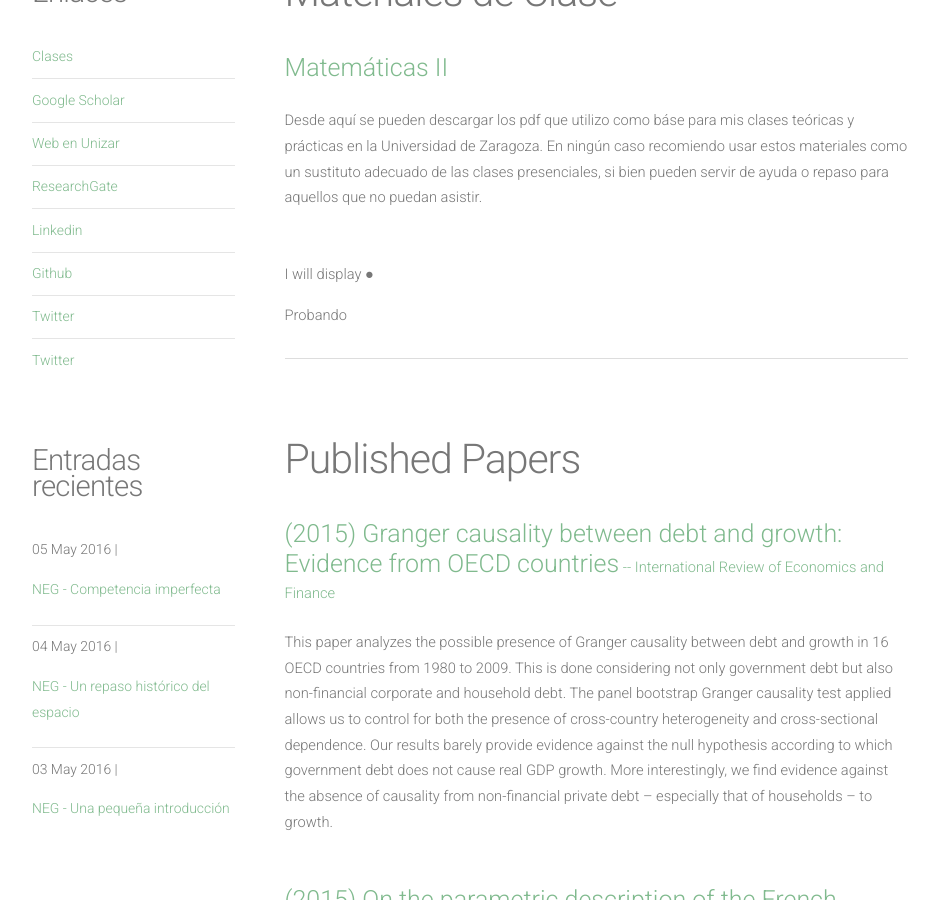
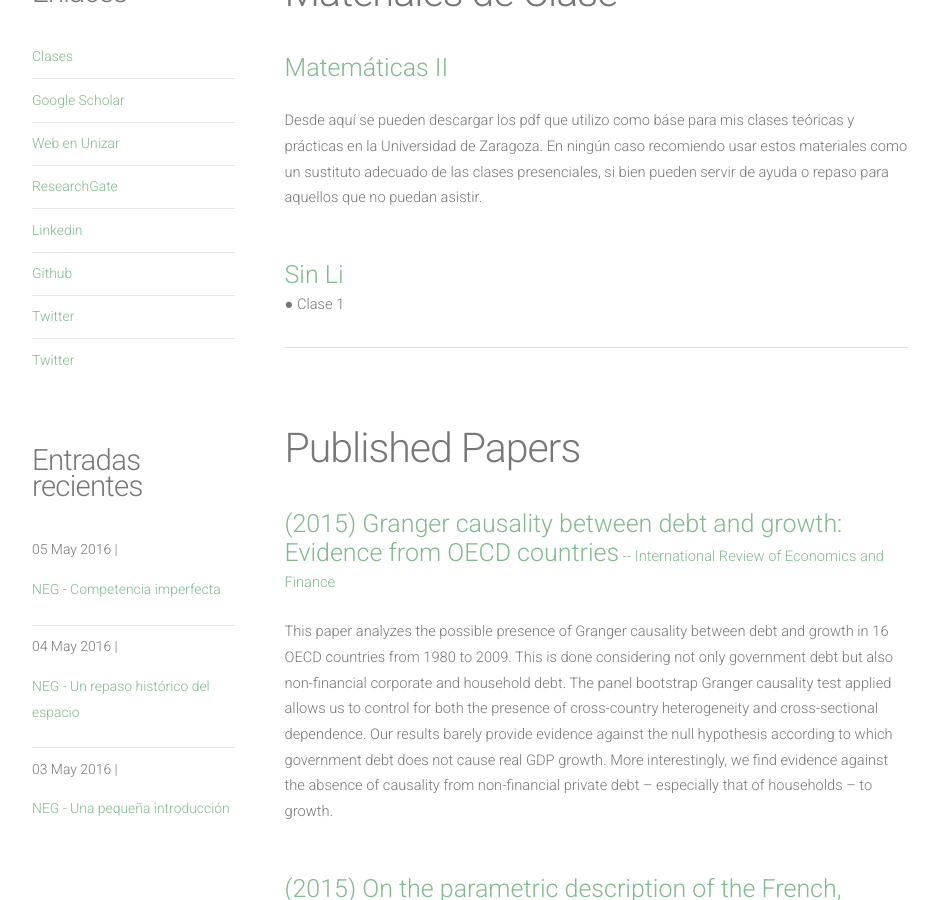
Before and after one commit to mpajovin/mpajovin.github.io, a Jekyll site: the page built from clases.html, in a window 1280 px wide and 900 px high, scrolled down 401 px. Shown: the whole window, without its empty margins (128-1066 px from the left). Built offline with Jekyll 4.4.1, drawn with Linux system fonts in a browser that asks for light colours; nearby versions of some CDN libraries.

Commit message:
Clases II

```diff
--- a/clases.html
+++ b/clases.html
@@ -20,7 +20,8 @@ layout: default
 						Desde aquí se pueden descargar los pdf que utilizo como báse para mis clases teóricas y prácticas en la Universidad de Zaragoza. En ningún caso recomiendo usar estos materiales como un sustituto adecuado de las clases presenciales, si bien pueden servir de ayuda o repaso para aquellos que no puedan asistir.</li>
 						<br>
 						<br>
-						<p>I will display &#9679;</p> Probando
+						<a href="" target="_blank" style="font-size:25px">Sin Li</a>
+						<p> &#9679; Clase 1</p>
 					</ul>
 				</section>
 				<hr  class="line" style='margin-top:-1em'>
```
